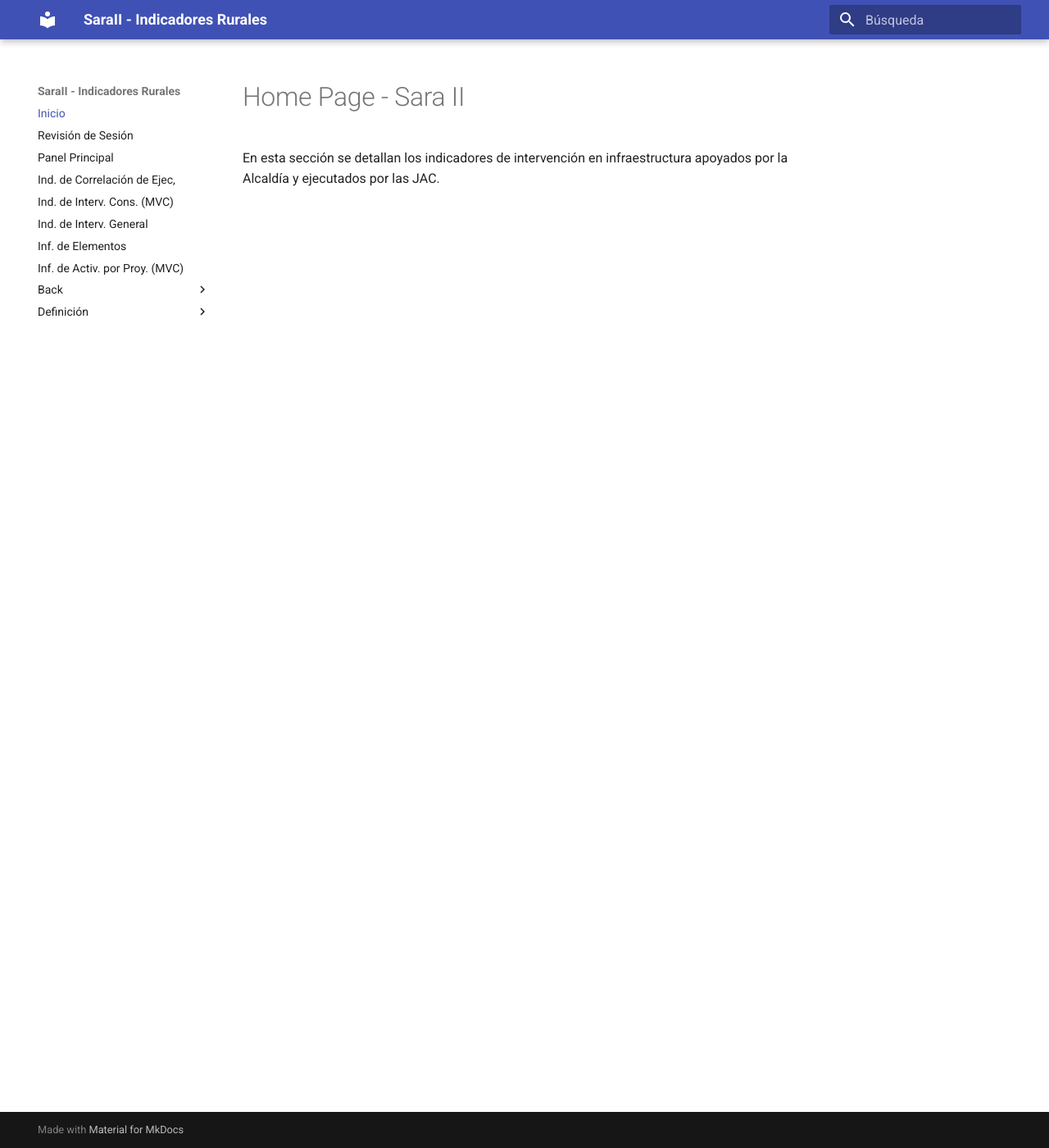
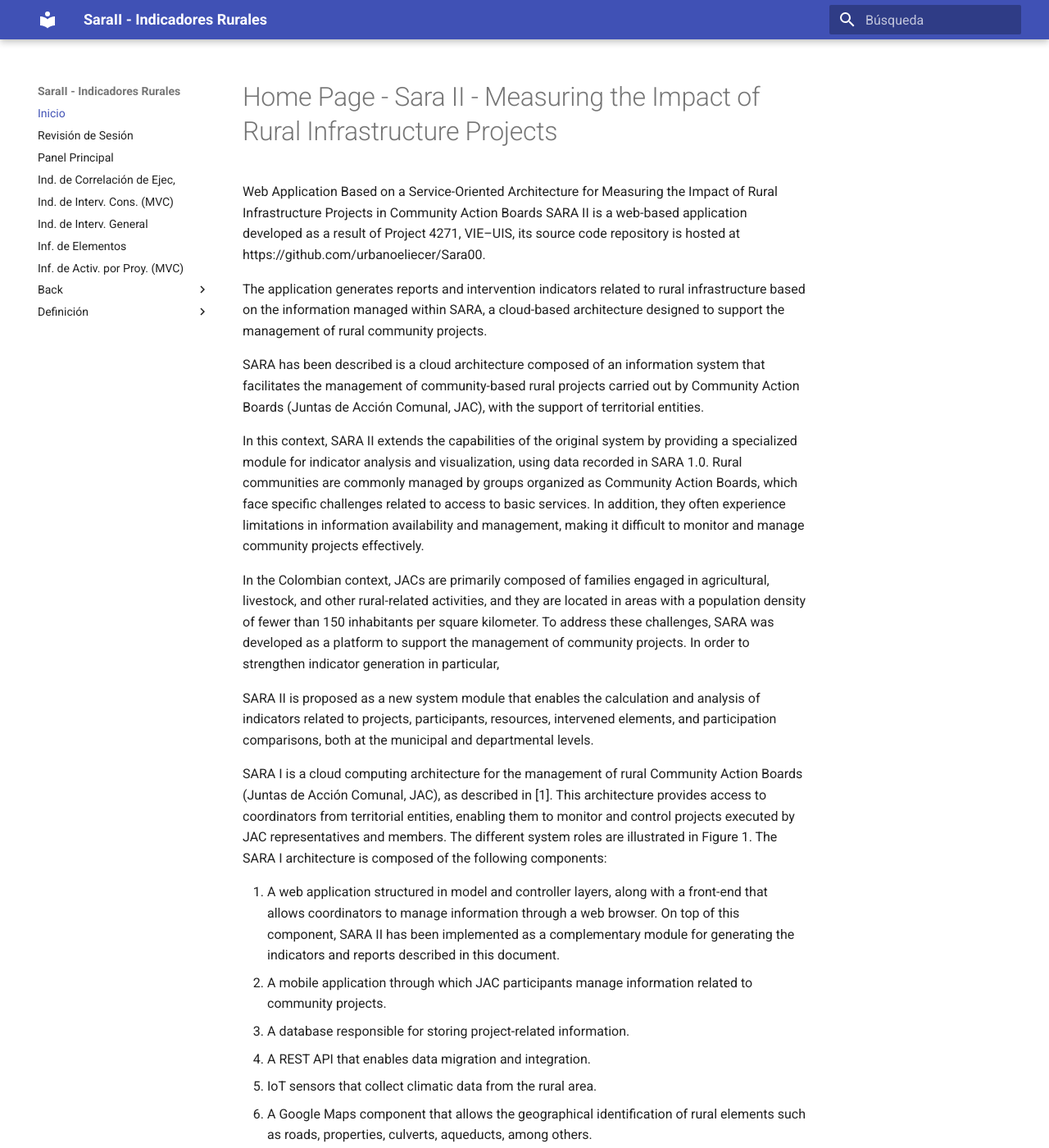
Before and after one commit to urbanoeliecer/Sara-Ind, an MkDocs documentation site: the page built from docs/index.md, in a window 1280 px wide and 1400 px high. Shown: the whole window at 82% size. Built offline with MkDocs 1.6.1 and Material for MkDocs 9.7.7, drawn with Linux system fonts in a browser that asks for light colours.

Commit message:
Arreglar Mkdocs

```diff
--- a/docs/index.md
+++ b/docs/index.md
@@ -1,3 +1,43 @@
-# Home Page - Sara II
-En esta sección se detallan los indicadores de intervención en infraestructura
-apoyados por la Alcaldía y ejecutados por las JAC.
+# Home Page - Sara II - Measuring the Impact of Rural Infrastructure Projects
+
+Web Application Based on a Service-Oriented Architecture for
+Measuring the Impact of Rural Infrastructure Projects in Community Action Boards
+SARA II is a web-based application developed as a result of Project 4271, VIE–UIS,
+its source code repository is hosted at https://github.com/urbanoeliecer/Sara00.
+
+The application generates reports and intervention indicators related to
+rural infrastructure based on the information managed within SARA, a cloud-based
+architecture designed to support the management of rural community projects.
+
+SARA has been described is a cloud architecture composed of an information system
+that facilitates the management of community-based rural projects carried out by
+Community Action Boards (Juntas de Acción Comunal, JAC), with the support of territorial entities.
+
+In this context, SARA II extends the capabilities of the original system by providing a
+specialized module for indicator analysis and visualization, using data recorded in SARA 1.0.
+Rural communities are commonly managed by groups organized as Community Action Boards,
+which face specific challenges related to access to basic services. In addition,
+they often experience limitations in information availability and management,
+making it difficult to monitor and manage community projects effectively.
+
+In the Colombian context, JACs are primarily composed of families engaged in agricultural,
+livestock, and other rural-related activities, and they are located in areas with
+a population density of fewer than 150 inhabitants per square kilometer.
+To address these challenges, SARA was developed as a platform to support the
+management of community projects. In order to strengthen indicator generation in particular,
+
+SARA II is proposed as a new system module that enables the calculation and analysis of
+indicators related to projects, participants, resources, intervened elements, and
+participation comparisons, both at the municipal and departmental levels.
+
+SARA I is a cloud computing architecture for the management of rural Community Action Boards (Juntas de Acción Comunal, JAC), as described in [1]. This architecture provides access to coordinators from territorial entities, enabling them to monitor and control projects executed by JAC representatives and members. The different system roles are illustrated in Figure 1.
+The SARA I architecture is composed of the following components:
+
+1. A web application structured in model and controller layers, along with a front-end that allows coordinators to manage information through a web browser. On top of this component, SARA II has been implemented as a complementary module for generating the indicators and reports described in this document.
+2. A mobile application through which JAC participants manage information related to community projects.
+3. A database responsible for storing project-related information.
+4. A REST API that enables data migration and integration.
+5. IoT sensors that collect climatic data from the rural area.
+6. A Google Maps component that allows the geographical identification of rural elements such as roads, properties, culverts, aqueducts, among others.
+
+![Components of the SARA architecture](../img/componentes.jpg)
```
Also changed, not shown: docs/principal.md (+13 -27 lines).
